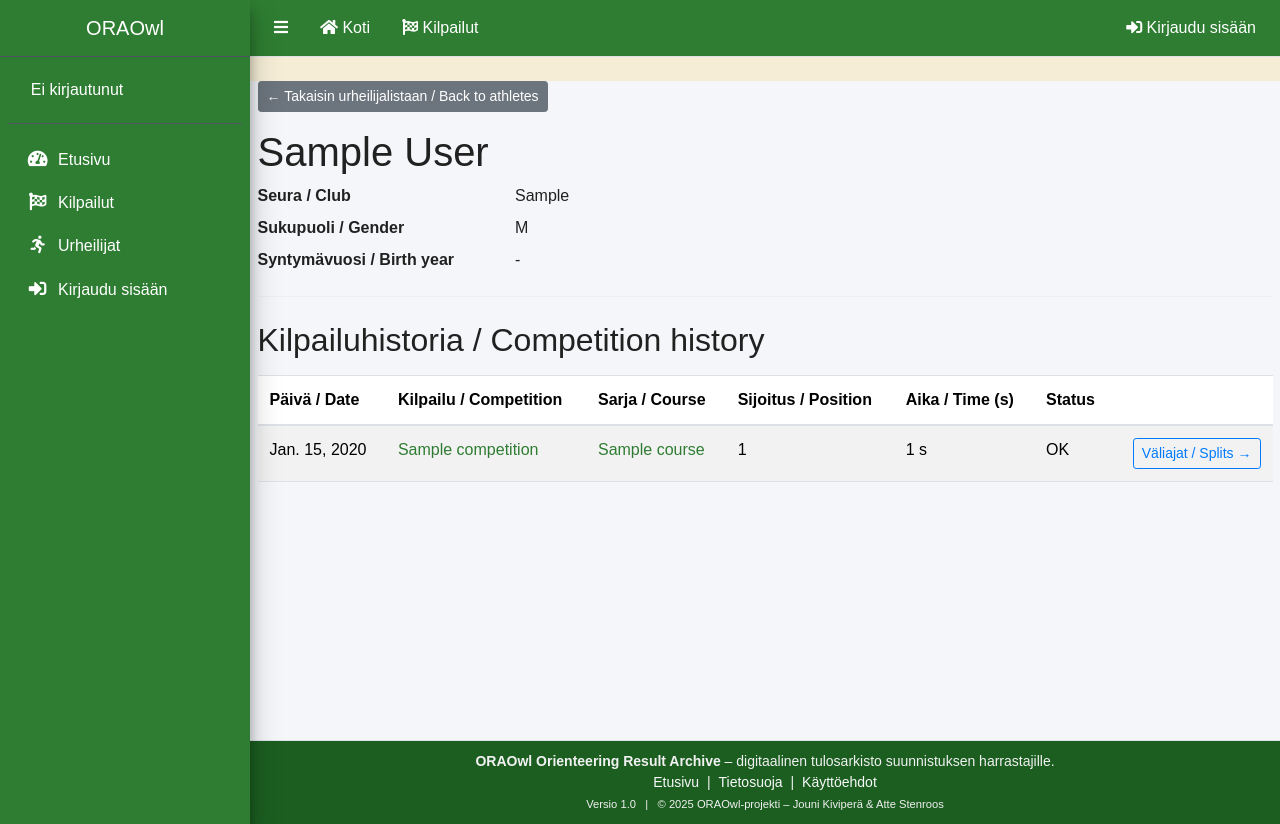
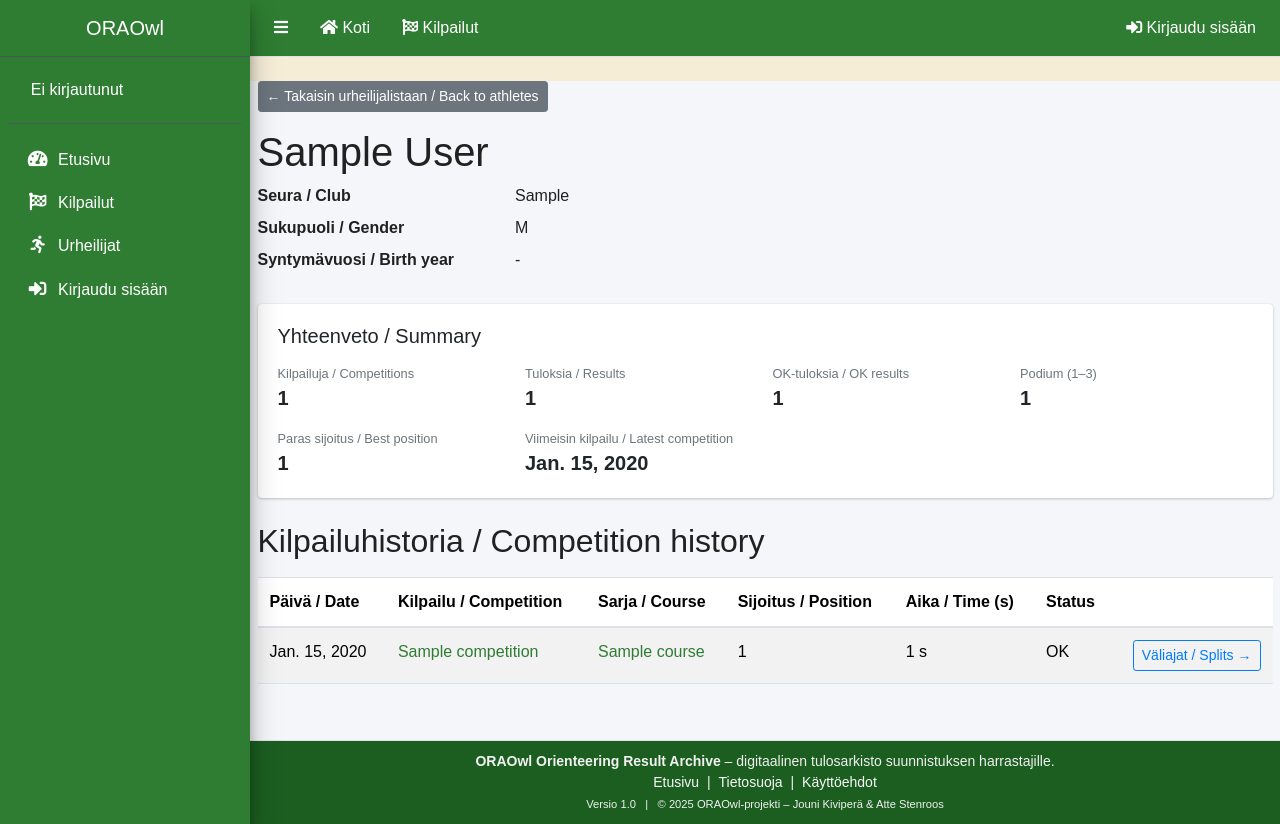
Before and after one commit to jounikivi/oraowl, a Django app: page /athletes/00000000-0000-0000-0000-000000000001/ in a window 1280 px wide. Run offline with Django 5.2, Linux system fonts and the light colour scheme; tables that the repository leaves empty hold one stand-in row (values such as "Sample post"); style sheets or scripts are compiled from the project's sources; some libraries are stand-ins or nearby versions.

Commit message:
päivityksiä

```diff
--- a/oraw_app/templates/oraw_app/athletes/detail.html
+++ b/oraw_app/templates/oraw_app/athletes/detail.html
@@ -1,21 +1,21 @@
 {# oraw_app/templates/oraw_app/athletes/detail.html #}
 {% extends "oraw_app/base.html" %}
 
-{% block title %}
-  {{ athlete.display_name }} – Athlete
-{% endblock %}
+{% block title %}{{ athlete.display_name }}{% endblock %}
 
 {% block content %}
 <div class="container my-4">
-  <a href="{% url 'oraw_app:athletes_index' %}" class="btn btn-secondary btn-sm mb-3">
+
+  <a
+    href="{% url 'oraw_app:athletes_index' %}"
+    class="btn btn-secondary btn-sm mb-3"
+  >
     ← Takaisin urheilijalistaan / Back to athletes
   </a>
 
-  <h1 class="mb-2">
-    {{ athlete.display_name }}
-  </h1>
+  <h1 class="mb-2">{{ athlete.display_name }}</h1>
 
-  <dl class="row">
+  <dl class="row mb-4">
     <dt class="col-sm-3">Seura / Club</dt>
     <dd class="col-sm-9">{{ athlete.club|default:"-" }}</dd>
 
@@ -32,9 +32,54 @@
     </dd>
   </dl>
 
-  <hr>
+  {% if stats.total_results %}
+    <div class="card mb-4">
+      <div class="card-body">
+        <h2 class="h5 mb-3">Yhteenveto / Summary</h2>
 
-  <h2 class="mt-4 mb-3">
+        <div class="row g-3">
+          <div class="col-6 col-md-3">
+            <div class="text-muted small">Kilpailuja / Competitions</div>
+            <div class="fs-5 fw-semibold">{{ stats.competitions_count }}</div>
+          </div>
+          <div class="col-6 col-md-3">
+            <div class="text-muted small">Tuloksia / Results</div>
+            <div class="fs-5 fw-semibold">{{ stats.total_results }}</div>
+          </div>
+          <div class="col-6 col-md-3">
+            <div class="text-muted small">OK-tuloksia / OK results</div>
+            <div class="fs-5 fw-semibold">{{ stats.ok_results }}</div>
+          </div>
+          <div class="col-6 col-md-3">
+            <div class="text-muted small">Podium (1–3)</div>
+            <div class="fs-5 fw-semibold">{{ stats.podiums }}</div>
+          </div>
+          <div class="col-6 col-md-3">
+            <div class="text-muted small">Paras sijoitus / Best position</div>
+            <div class="fs-5 fw-semibold">
+              {% if stats.best_position %}
+                {{ stats.best_position }}
+              {% else %}
+                -
+              {% endif %}
+            </div>
+          </div>
+          <div class="col-6 col-md-3">
+            <div class="text-muted small">Viimeisin kilpailu / Latest competition</div>
+            <div class="fs-5 fw-semibold">
+              {% if stats.latest_date %}
+                {{ stats.latest_date }}
+              {% else %}
+                -
+              {% endif %}
+            </div>
+          </div>
+        </div>
+      </div>
+    </div>
+  {% endif %}
+
+  <h2 class="mt-3 mb-3">
     Kilpailuhistoria / Competition history
   </h2>
 
@@ -82,10 +127,11 @@
             <td>{{ result.status }}</td>
             <td class="text-end">
               <a
-              href="{% url 'oraw_app:result_detail' result.pk %}"
-              class="btn btn-sm btn-outline-primary">
-              Väliajat / Splits →
-            </a>
+                href="{% url 'oraw_app:result_detail' result.pk %}"
+                class="btn btn-sm btn-outline-primary"
+              >
+                Väliajat / Splits →
+              </a>
             </td>
           </tr>
         {% endfor %}
@@ -96,5 +142,6 @@
       Ei tuloksia tälle urheilijalle. / No results for this athlete.
     </p>
   {% endif %}
+
 </div>
 {% endblock %}
--- a/oraw_app/views.py
+++ b/oraw_app/views.py
@@ -236,8 +236,25 @@ class AthleteListView(ListView):
 
 class AthleteDetailView(DetailView):
     """
-    FI: Näyttää urheilijan ja hänen tuloshistoriansa.
-    EN: Displays an athlete and their result history.
+    FI:
+        Näyttää urheilijan profiilisivun sekä kilpailuhistorian.
+        Lisäksi lasketaan pieni yhteenveto tilastoista:
+        - kilpailujen määrä
+        - tulosten määrä
+        - OK-tulosten määrä
+        - podium-sijoitukset (1–3)
+        - paras sijoitus
+        - viimeisin kilpailupäivä
+
+    EN:
+        Displays the athlete profile and competition history.
+        Also provides a small stats summary:
+        - number of competitions
+        - number of results
+        - number of OK results
+        - podium finishes (1–3)
+        - best position
+        - date of latest competition
     """
 
     model = Athlete
@@ -248,13 +265,58 @@ class AthleteDetailView(DetailView):
         ctx = super().get_context_data(**kwargs)
         athlete = self.object
 
-        ctx["results"] = (
-            Result.objects.filter(athlete=athlete)
+        # ------------------------------------------------------------
+        # FI: Haetaan urheilijan julkiset tulokset
+        # EN: Fetch public (non-deleted) results for this athlete
+        # ------------------------------------------------------------
+        results_qs = (
+            Result.objects.filter(
+                athlete=athlete,
+                is_public=True,
+                deleted_at__isnull=True,
+            )
             .select_related("course__competition")
             .order_by("-course__competition__date", "course__name")
         )
 
+        ctx["results"] = results_qs
+
+        # ------------------------------------------------------------
+        # FI: Lasketaan yhteenvedon tilastot
+        # EN: Compute summary statistics
+        # ------------------------------------------------------------
+        total_results = results_qs.count()
+        competitions_count = (
+            results_qs.values("course__competition").distinct().count()
+            if total_results
+            else 0
+        )
+
+        ok_results_qs = results_qs.filter(status="OK")
+        ok_results = ok_results_qs.count()
+        podiums = ok_results_qs.filter(position__in=[1, 2, 3]).count()
+
+        best_position_obj = (
+            ok_results_qs.exclude(position__isnull=True).order_by("position").first()
+        )
+        best_position = best_position_obj.position if best_position_obj else None
+
+        latest_result = results_qs.first()
+        latest_date = (
+            latest_result.course.competition.date if latest_result else None
+        )
+
+        ctx["stats"] = {
+            "total_results": total_results,
+            "competitions_count": competitions_count,
+            "ok_results": ok_results,
+            "podiums": podiums,
+            "best_position": best_position,
+            "latest_date": latest_date,
+        }
+
         return ctx
+
 
 
 # ============================================================================
```
